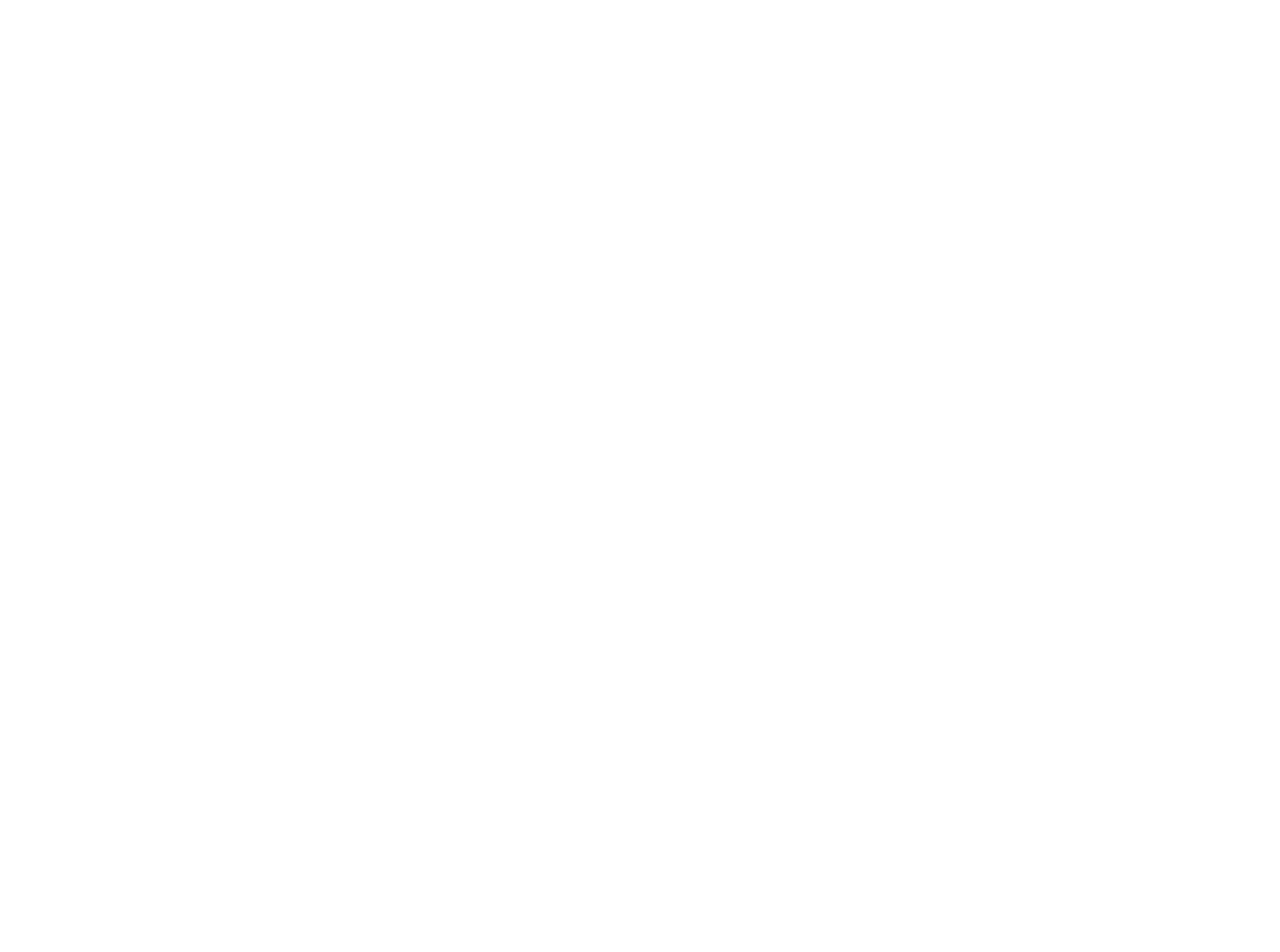
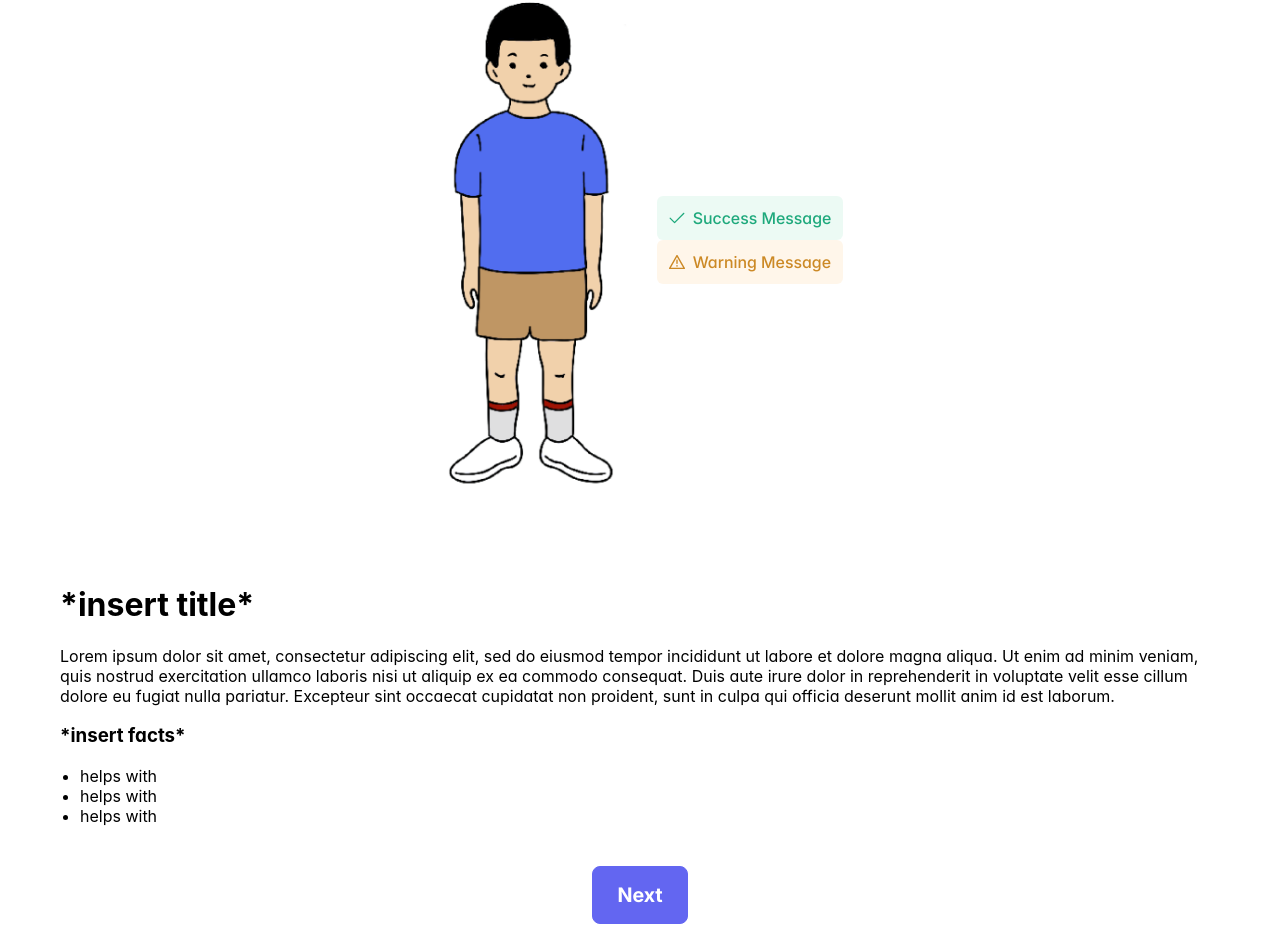
Before and after one commit to KalinaM11/Vital-Hackathon, a React (Create React App) app in the folder vital-hacks/: page /Scenario1Result1 in a window 1280 px wide. Before the commit this address had no page. Shown: the part 286-1238 px from the top of the page. Before the commit the page ends 800 px from the top, so only its background shows below. Built offline with nearby package versions, Linux system fonts and the light colour scheme.

Commit message:
thomas scene 1 results 1

```diff
--- a/vital-hacks/src/App.tsx
+++ b/vital-hacks/src/App.tsx
@@ -4,6 +4,7 @@
 import React from 'react';
 import 'primereact/resources/themes/lara-light-indigo/theme.css';
 import { SelectionPageComponent } from './pages/selectionPage/selectionPage';
+import { TResult1_1Component } from './pages/Thomas Route/Tresult1-1';
 
 function App() {
   return (
@@ -11,6 +12,7 @@
        <Routes>
         <Route path="/" element={<HomePageComponent />} />
         <Route path="/SelectionPage" element={<SelectionPageComponent />} />
+        <Route path="/Scenario1Result1" element={<TResult1_1Component />} />
       </Routes>
   </Router>
   );
--- a/vital-hacks/src/pages/Thomas Route/Tresult1-1.css
+++ b/vital-hacks/src/pages/Thomas Route/Tresult1-1.css
@@ -0,0 +1,54 @@
+
+.result-page {
+    display: flex;
+    flex-direction: column;
+    align-items: left;
+    padding: 60px;
+}
+
+.results1_1-container {
+    display: flex;
+    justify-content: center;
+    margin: 50px ;
+}
+
+.result-image {
+    height: 60vh;
+    padding: 10px;
+    max-width: 100%;
+}
+
+.result-content {
+    max-width: 800px;
+    text-align: center;
+    padding-right: 100px;
+}
+
+.fact-list {
+    list-style-type: disc;
+    text-align: left;
+    padding-left: 20px;
+}
+
+.button-container {
+    margin-top: 20px;
+    display: flex;
+    justify-content: center;
+}
+
+.results1_1-container {
+    display: flex;
+    align-items: center; /* Align items vertically */
+    gap: 20px; /* Add some spacing between the image and messages */
+}
+
+.result-image {
+    width: 200px; /* Adjust size as needed */
+    height: auto;
+}
+
+.message-container {
+    display: flex;
+    flex-direction: column; /* Stack messages vertically */
+    gap: 10px; /* Space between messages */
+}
--- /dev/null
+++ b/vital-hacks/src/pages/Thomas Route/Tresult1-1.tsx
@@ -0,0 +1,45 @@
+import { Header } from '../shared/header/header.component';
+import boyImage from '../../images/boyHomePage.png';
+import { useNavigate } from 'react-router-dom';
+import { Button } from 'primereact/button';
+import { Message } from 'primereact/message';
+import './Tresult1-1.css'; // Re-enable CSS import
+
+export const TResult1_1Component = () => {
+    const navigate = useNavigate();
+
+    return (
+        <div>
+            <Header pageType="" />
+            <div className="result-page">
+            <div className="results1_1-container">
+                <img src={boyImage} alt="boyImage" className="result-image" />
+                <div>
+                <Message severity="success" text="Success Message" /> <br></br>
+                <Message severity="warn" text="Warning Message" />
+            </div>
+            </div>
+            <div className='results1_1-content'>
+                <h1>*insert title*</h1>
+                <p>
+                    Lorem ipsum dolor sit amet, consectetur adipiscing elit, sed do eiusmod tempor
+                    incididunt ut labore et dolore magna aliqua. Ut enim ad minim veniam, quis nostrud
+                    exercitation ullamco laboris nisi ut aliquip ex ea commodo consequat. Duis aute irure
+                    dolor in reprehenderit in voluptate velit esse cillum dolore eu fugiat nulla pariatur.
+                    Excepteur sint occaecat cupidatat non proident, sunt in culpa qui officia deserunt
+                    mollit anim id est laborum.
+                </p>
+                <h3>*insert facts*</h3>
+                <ul className="fact-list">
+                    <li>helps with</li>
+                    <li>helps with</li>
+                    <li>helps with</li>
+                </ul>
+                <div className="button-container">
+                    <Button label="Next" className="button" onClick={() => navigate('')} />
+                </div>
+            </div>
+        </div>
+        </div>
+    );
+};
```
